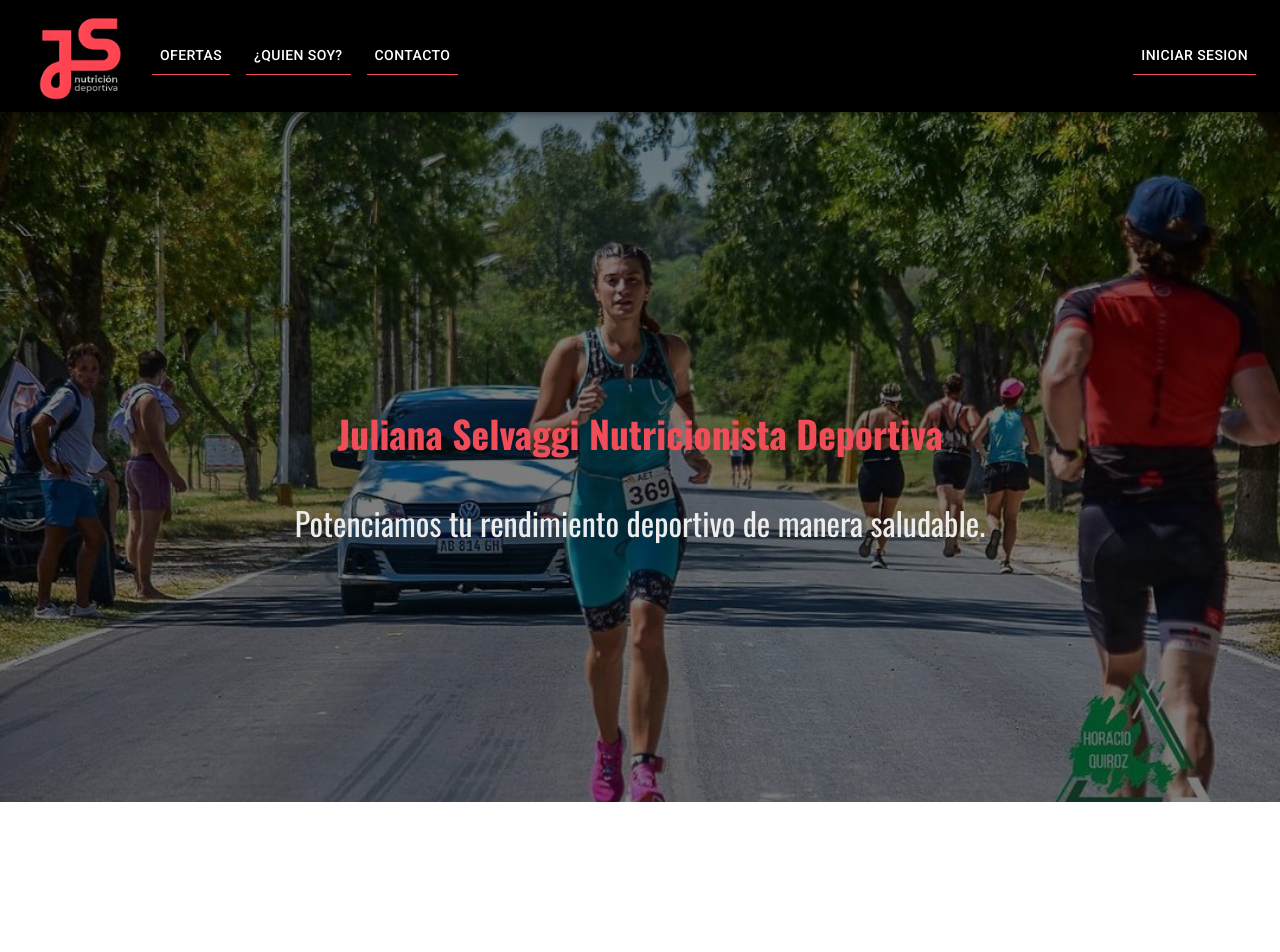
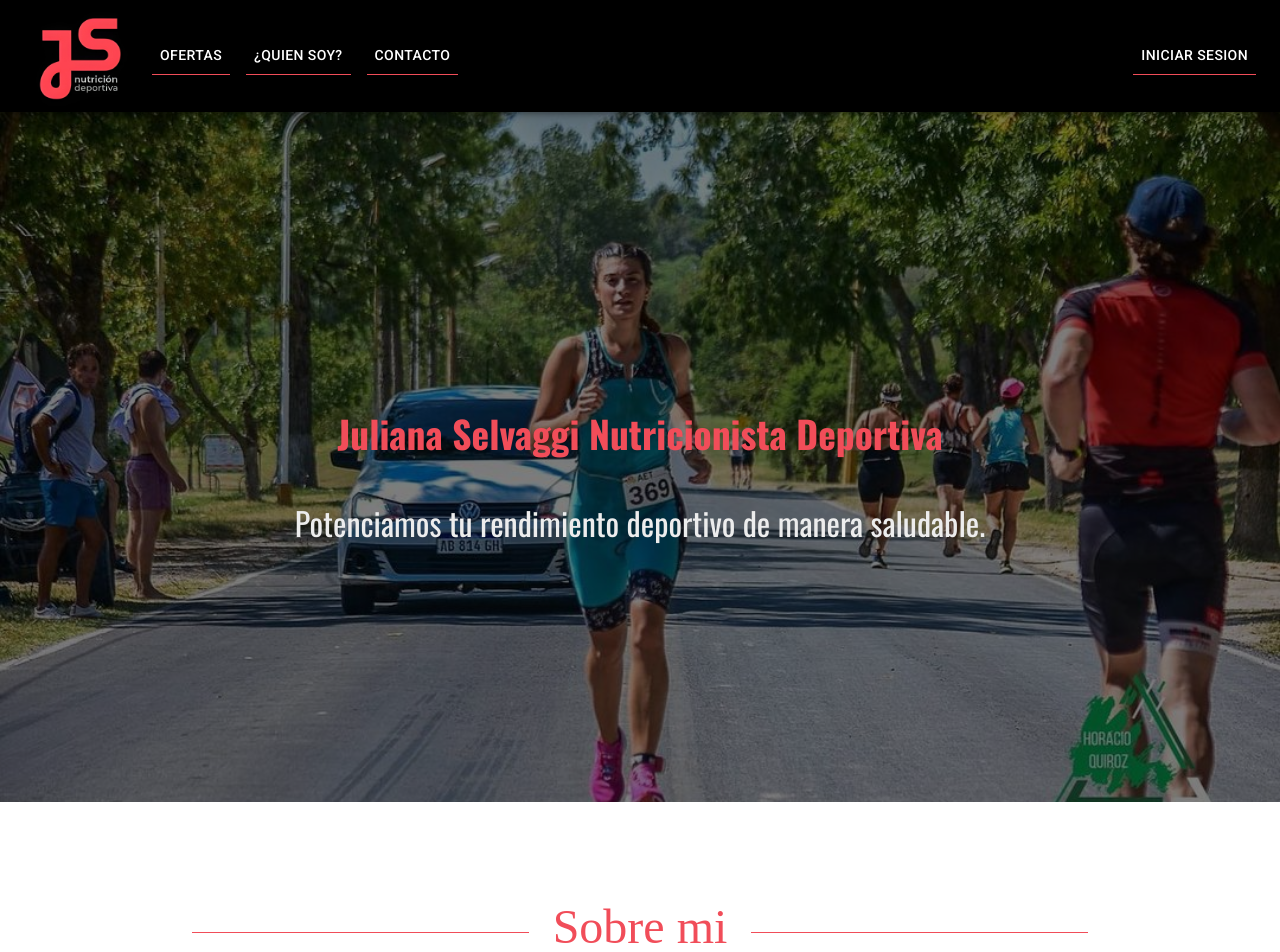
Before and after one commit to tomascaceres14/jselvLandingPage, a React (Create React App) app: page /login in a window 1280 px wide. Shown: the top 952 px of the page. Built offline with nearby package versions, Linux system fonts and the light colour scheme; the HTML template or start-up script is replaced by a standard one; a web font is replaced by a local one.

Commit message:
fix padding subtitles

```diff
--- a/src/components/Home/About/About.css
+++ b/src/components/Home/About/About.css
@@ -1,7 +1,7 @@
 h2 {
   font-size: 3rem;
   color: #f14d59;
-  padding: 8rem;
+  padding: 4rem 0rem 0rem;
   width: 70%;
   margin: 0.7em auto;
   overflow: hidden;
--- a/src/components/Home/Appointment/Appointment.jsx
+++ b/src/components/Home/Appointment/Appointment.jsx
@@ -64,7 +64,7 @@ const Reserva = () => {
             inputFormat="DD/MM/YYYY HH:mm"
             disablePast={true}
             minDate={dayjs("2022-10-14")}
-            minTime={dayjs("2022-02-14T09:00")}
+            minTime={dayjs("2022-02-14T08:00")}
             maxTime={dayjs("2022-02-14T20:30")}
             onChange={(newValue) => {
               setDate(newValue);
```
